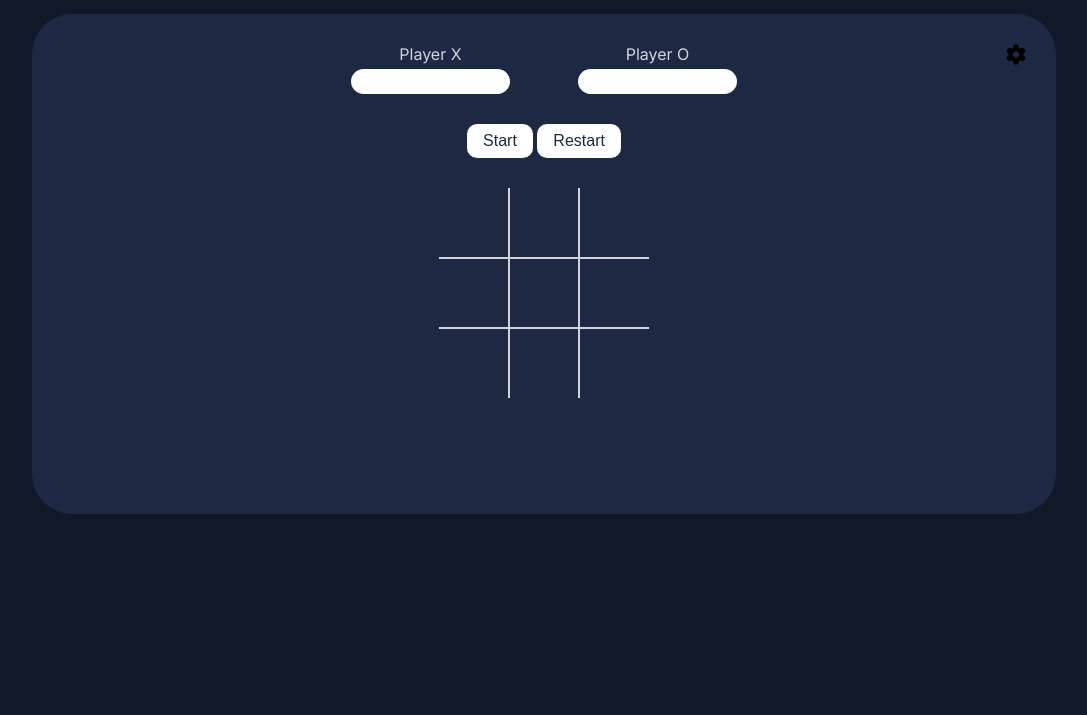
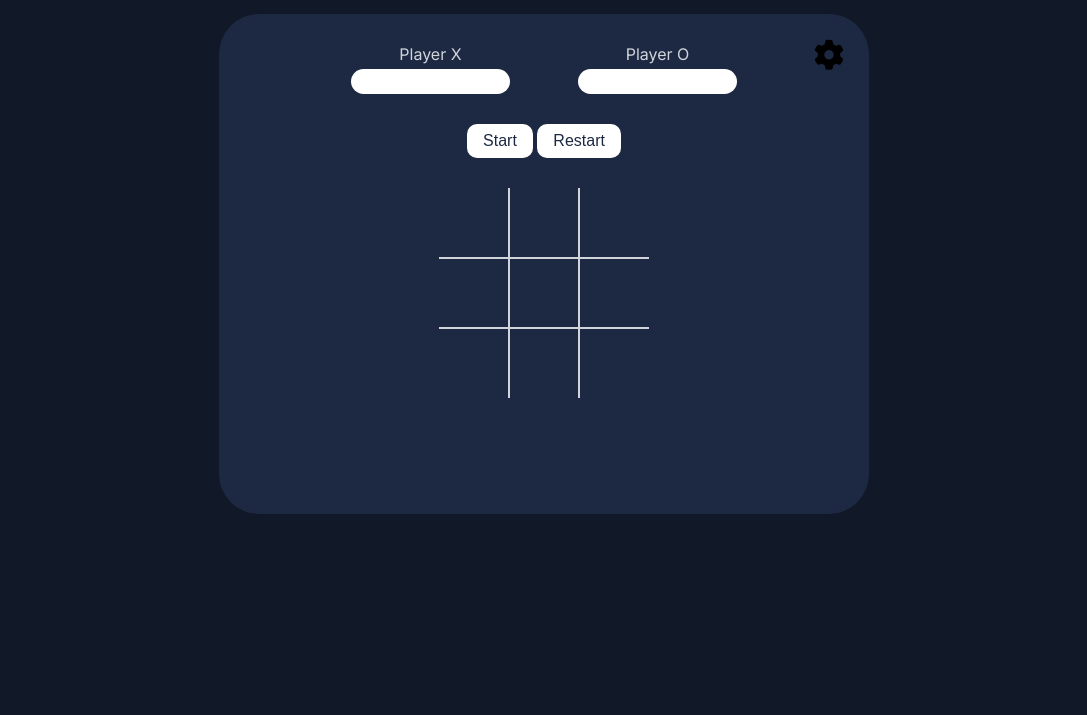
Before and after one commit to BlackSalamix/TicTacToe, a plain HTML site: page index.html in a window 1280 px wide. Shown: the part 85-800 px from the top of the page, without its empty margins (96-1183 px from the left). Drawn offline with Linux system fonts and the light colour scheme.

Commit message:
Getting started with adding breakpoints #2

```diff
--- a/index.html
+++ b/index.html
@@ -86,7 +86,7 @@
 				</div>
 			</div>
 			<div class="info">
-				<h2 class="info-tile">Winner is player 1</h2>
+				The winner is X!
 			</div>
 		</section>
 		<script src="./script.js"></script>
--- a/sass/style.scss
+++ b/sass/style.scss
@@ -26,6 +26,7 @@ body {
 	align-items: center;
 	width: 80vw;
 	min-width: 250px;
+	max-width: 650px;
 	max-height: 60vh;
 	min-height: 500px;
 	margin-left: auto;
@@ -42,14 +43,16 @@ body {
 	margin: 30px;
 	.options{
 		position: absolute;
-		top: 30px;
-		right: 30px;
+		top: 0px;
 		.show-options{
 			background-color: transparent;
 			border: none;
 			cursor: pointer;
-			font-size: 20px;
+			font-size: 30px;
+			margin: 15px;
+			color: $black;
 		}
+		right: 0px;
 		.list{
 			display: none;
 		}
@@ -205,3 +208,10 @@ body {
 		scale: 1;
 	}
 }
+
+
+@media (min-width: 650px){
+	.settings .options .show-options{
+		margin: 25px;
+	}
+}
```
Also changed, not shown: css/style.css, 1 other file.
